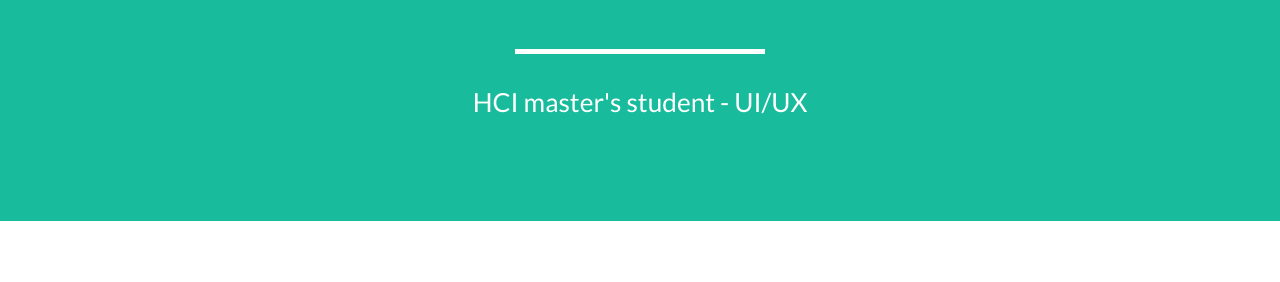
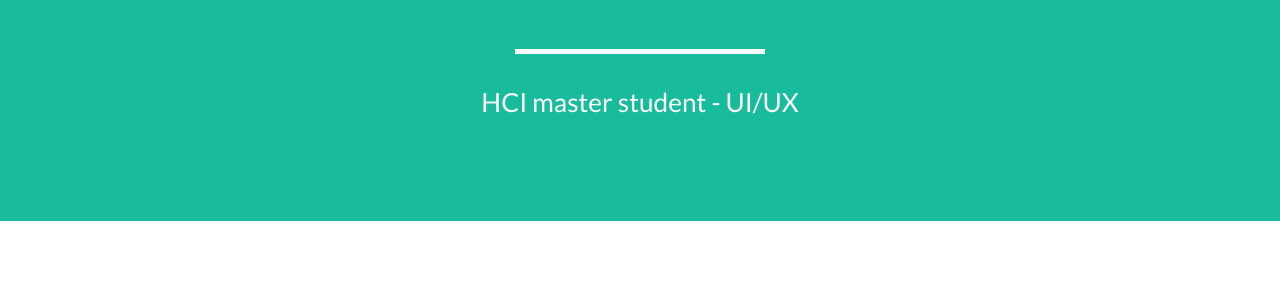
Before and after one commit to Adamsjoberg/Adamsjoberg.github.io, a Jekyll site: the page built from index.html, in a window 1280 px wide and 900 px high, scrolled down 380 px. Shown: the part 174-456 px from the top of the window. Built offline with Jekyll 4.4.1, drawn with Linux system fonts in a browser that asks for light colours.

Commit message:
Skill change again

```diff
--- a/_includes/header.html
+++ b/_includes/header.html
@@ -7,7 +7,7 @@
                     <div class="intro-text">
                         <span class="name">Adam</span>
                         <hr class="star-light">
-                        <span class="skills">HCI master's student - UI/UX</span>
+                        <span class="skills">HCI master student - UI/UX</span>
                     </div>
                 </div>
             </div>
```
